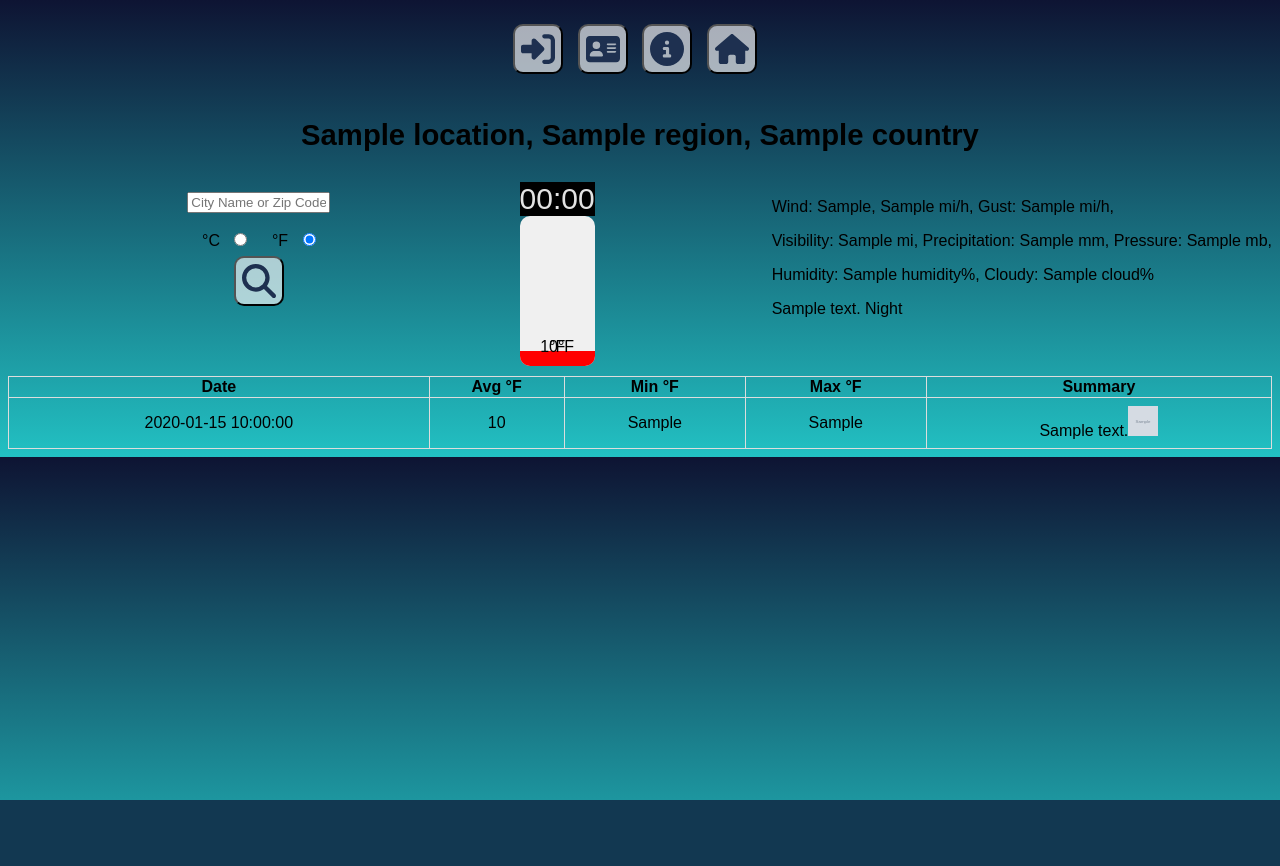
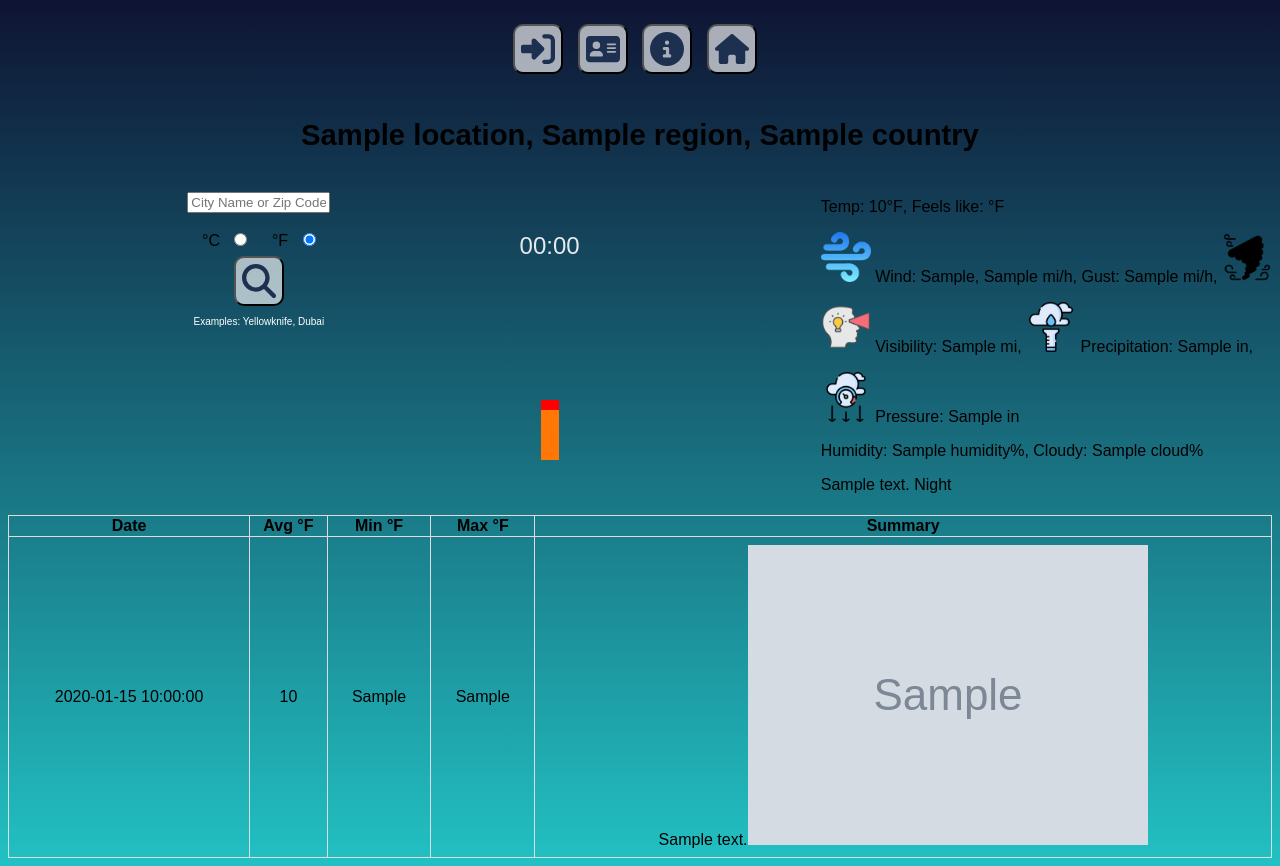
Before and after one commit to Yareek95/weather_app, a Flask app: page /weather in a window 1280 px wide. Before the commit the page ends 800 px from the top, so only its background shows below. Run offline with Flask 2, Linux system fonts and the light colour scheme; grey boxes marked "Sample" are stand-in pictures; a database or web service that is not in the repository returns one stand-in record (values such as "Sample title"); data that the repository does not hold is empty; some libraries are stand-ins or nearby versions.

Commit message:
weather thermometer + icons

```diff
--- a/app.py
+++ b/app.py
@@ -279,10 +279,7 @@
     return render_template('about.html', username=username)
 
 '''
-if __name__ == '__main__':
-    # Use the environment variable PORT if available, or default to 5000
-    port = int(os.environ.get("PORT", 5000))
-    socketio.run(app, host="0.0.0.0", port=port)
+
     *** test ***
 if __name__ == "__main__":
     socketio.run(app, debug=True, port=5000)
--- a/mongo.py
+++ b/mongo.py
@@ -24,7 +24,9 @@
         collection = db["global_chat"]
 
         # Define the criteria for documents to delete
-        criteria = {"name": "q"}
+
+        criteria = {"message": "asd"}
+
 
         # Delete multiple documents that match the criteria
         result = collection.delete_many(criteria)
--- a/static/style.css
+++ b/static/style.css
@@ -75,6 +75,7 @@
        transition: transform 0.3s ease; /* Optional: Add a smooth transition effect */
 }
 .weather-container {
+    margin-bottom: 5px;
     display: flex;
     justify-content: space-between;
     align-items: flex-start; /* Align items at the start of the cross axis */
@@ -108,11 +109,6 @@
 
 .forecast-table th {
     border: 1px solid #ddd;
-}
-
-.forecast-table img {
-    width: 30px;
-    height: 30px;
 }
 
 .error-message {
@@ -279,23 +275,23 @@
 
 .left {
     text-align: left;
-    background-color: rgb(16 229 247);
+    background-color: rgb(16 229 247 / 55%);
     margin-bottom: 3px;
     border-top-right-radius: 50px;
     border-bottom-right-radius: 20px;
     border-top-left-radius: 40px;
-    max-width: 75%;
+    max-width: 60%;
 }
 
 .right {
     margin-left: auto;
     margin-right: 5px;
-    background-color: rgb(218 0 255);
+    background-color: rgb(218 0 255 / 55%);
     margin-bottom: 3px;
     border-top-left-radius: 20px;
     border-bottom-left-radius: 20px;
     border-top-right-radius: 20px;
-    max-width: 75%;
+    max-width: 60%;
 
 }
 
@@ -307,57 +303,55 @@
 .weather-data-container {
     display: flex;
     justify-content: space-between;
-    align-items: flex-start; /* Align items at the start of the cross axis */
+    align-items: center;
 }
 
 .alarm-clock {
+    text-align: center;
     font-family: fantasy;
-    font-size: 30px;
+    font-size: 1.5rem;
     color: #ffffffe3;
-    background: black;
 }
 
 .weather-condition {
     margin-left: 5px;
+    text-wrap: balance;
+}
+
+.weather-condition img{
+    width: 50px;
 }
 
 .thermometer {
-    height: 150px;
-    background-color: #f0f0f0;
-    border-radius: 10px;
+    height: 200px;
     position: relative;
     overflow: hidden;
-    margin-bottom: 10px;
 }
 
 .mercury {
-    width: 100%;
+    margin-left: 35%;
+    width: 30%;
     background-color: #ff0000;
     position: absolute;
-    bottom: 0;
+    bottom: 0px;
     transition: height 0.5s ease-in-out;
 }
 
 .feelslike {
-    width: 100%;
-    background-color: #09ff0096;
+    margin-left: 35%;
+    width: 30%;
+    background-color: #fefe0d77;
     position: absolute;
-    bottom: 0;
+    bottom: 0px;
     transition: height 0.5s ease-in-out;
 }
 
 .temperature-value {
-    position: absolute;
-    bottom: 10px;
-    left: 50%;
     transform: translateX(-50%);
     font-size: 16px;
 }
 
 .feel-value {
-    position: absolute;
-    bottom: 10px;
-    left: 50%;
     transform: translateX(-50%);
     font-size: 16px;
 }
@@ -366,3 +360,8 @@
     text-align: center;
     font-size: 25px;
 }
+
+.examples {
+    font-size: 10px;
+    color: white;
+}
--- a/templates/weather.html
+++ b/templates/weather.html
@@ -58,39 +58,53 @@
                     <img src="{{ url_for('static', filename='link-icons/location.svg') }}" alt=location-solid.svg>
                 </button>
             </form>
+            <div class="examples">
+                <p>Examples: Yellowknife, Dubai</p>
+            </div>
         </div>
         <div class="weather-info-table">
             <div class="weather-data-container">
                 <div class="first-table-weather">
                     <div id="alarmClock" class="alarm-clock"></div>
                     <div class="thermometer">
-                        <div class="mercury">
-                            <div class="temperature-value"></div>
-                        </div>
-                        <div class="feelslike">
-                            <div class="feel-value"></div>
-                        </div>
+                        <div class="mercury"></div>
+                        <div class="feelslike"></div>
                     </div>
                 </div>
                 <div class="weather-condition">
+                    <p>Temp: <span class="temperature-value"></span>, Feels like: <span class="feel-value"></span></p>
+
                     {% if temperature_unit == 'celsius' %}
-                        <p>Wind: {{ weather_data.current.wind_dir }},
+                    <p><img src="{{ url_for('static', filename='condition-icons/wind.png') }}">
+                        Wind: {{ weather_data.current.wind_dir }},
                         {{ weather_data.current.wind_kph }} km/h,
-                            Gust: {{ weather_data.current.gust_kph }} km/h,
+                        Gust: {{ weather_data.current.gust_kph }} km/h
+                        <img src="{{ url_for('static', filename='condition-icons/storm.png') }}">
                     </p>
-                        <p>Visibility: {{ weather_data.current.vis_km }} km,
+                    <p><img src="{{ url_for('static', filename='condition-icons/vision.png') }}">
+                        Visibility: {{ weather_data.current.vis_km }} km,
+                        <img src="{{ url_for('static', filename='condition-icons/rainfall.png') }}">
                         Precipitation: {{ weather_data.current.precip_mm }} mm,
-                            Pressure: {{ weather_data.current.pressure_mb }} mb,
                     </p>
+                    <p><img src="{{ url_for('static', filename='condition-icons/atmospheric.png') }}">
+                        Pressure: {{ weather_data.current.pressure_mb }} mb,</p>
+
                     {% elif temperature_unit == 'fahrenheit' %}
-                        <p>Wind: {{ weather_data.current.wind_dir }},
+                    <p><img src="{{ url_for('static', filename='condition-icons/wind.png') }}">
+                        Wind: {{ weather_data.current.wind_dir }},
                         {{ weather_data.current.wind_mph }} mi/h,
                         Gust: {{ weather_data.current.gust_mph }} mi/h,
+                        <img src="{{ url_for('static', filename='condition-icons/storm.png') }}">
                     </p>
-                        <p>Visibility: {{ weather_data.current.vis_miles }} mi,
-                            Precipitation: {{ weather_data.current.precip_mm }} mm,
-                            Pressure: {{ weather_data.current.pressure_mb }} mb,
+                    <p><img src="{{ url_for('static', filename='condition-icons/vision.png') }}">
+                        Visibility: {{ weather_data.current.vis_miles }} mi,
+                        <img src="{{ url_for('static', filename='condition-icons/rainfall.png') }}">
+                        Precipitation: {{ weather_data.current.precip_in }} in,
                     </p>
+                    <p><img src="{{ url_for('static', filename='condition-icons/atmospheric.png') }}">
+                        Pressure: {{ weather_data.current.pressure_in }} in
+                    </p>
+
                     {% endif %}
                     <p>Humidity: {{ weather_data.current.humidity}}%, Cloudy: {{ weather_data.current.cloud }}%</p>
                     <p>{{ weather_data.current.condition.text }} {{ time_of_day }}</p>
@@ -141,8 +155,7 @@
     <script>
         document.addEventListener("DOMContentLoaded", function () {
             // Set initial temperature values (replace with actual values)
-            var temperatureCelsius = {{ weather_data.current.temp_c|default ('0')
-        }};
+        var temperatureCelsius = {{ weather_data.current.temp_c|default ('0')}};
         var temperatureFahrenheit = {{ weather_data.current.temp_f|default ('0') }};
         var feelslikeCelsius = {{ weather_data.current.feelslike_c|default ('0') }};
         var feelslikeFahrenheit = {{ weather_data.current.feelslike_f|default ('0') }};
@@ -160,15 +173,15 @@
             }
 
             // Calculate the height for the mercury element
-            var mercuryHeight = temperatureValue * 1;
-            var feelslikeHeight = feelslikeValue * 1;
+            var mercuryHeight = temperatureValue + 50;
+            var feelslikeHeight = feelslikeValue + 50;
 
             // Set the height dynamically using JavaScript
             var mercuryElement = document.querySelector('.mercury');
-            mercuryElement.style.height = mercuryHeight + '%';
+            mercuryElement.style.height = mercuryHeight + 'px';
 
             var feelslikeElement = document.querySelector('.feelslike');
-            feelslikeElement.style.height = feelslikeHeight + '%';
+            feelslikeElement.style.height = feelslikeHeight + 'px';
 
             // Set the temperature value and unit
             var temperatureValueElement = document.querySelector('.temperature-value');
```
Also changed, not shown: static/condition-icons/atmospheric.png (added), static/condition-icons/rainfall.png (added), static/condition-icons/storm.png (added), static/condition-icons/vision.png (added), static/condition-icons/wind.png (added). Lines whose indentation alone changed are shown as unchanged.
